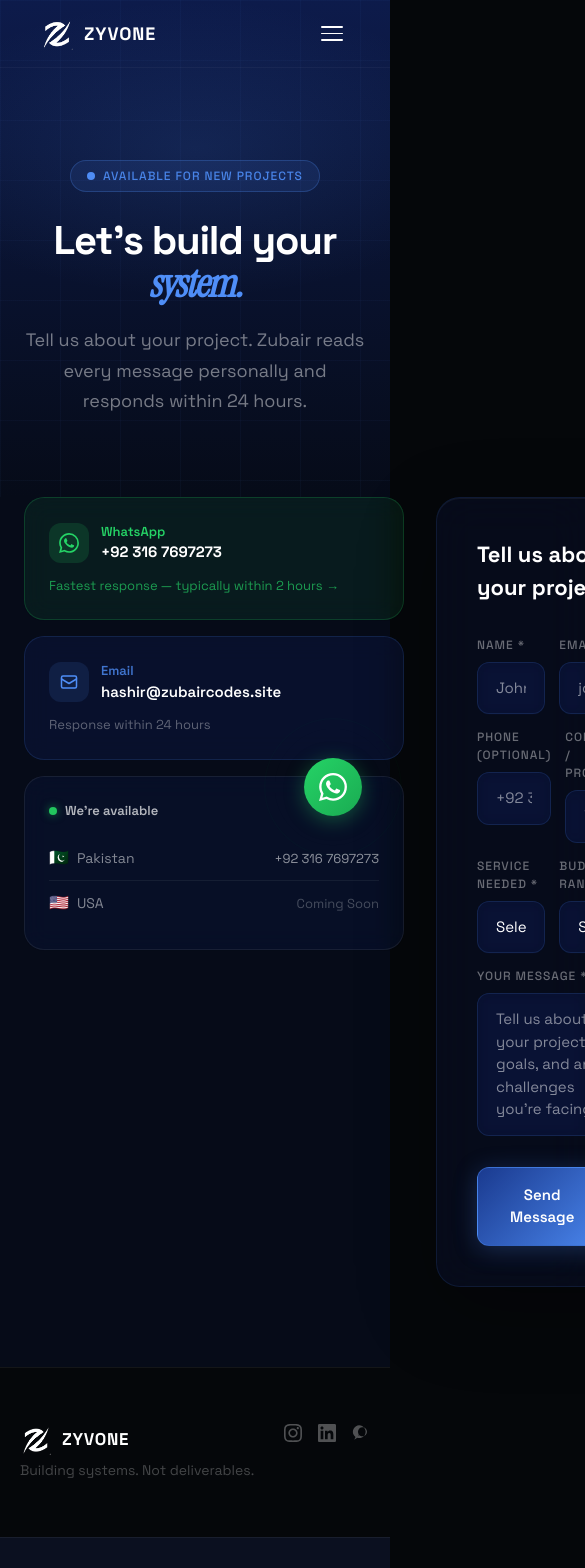
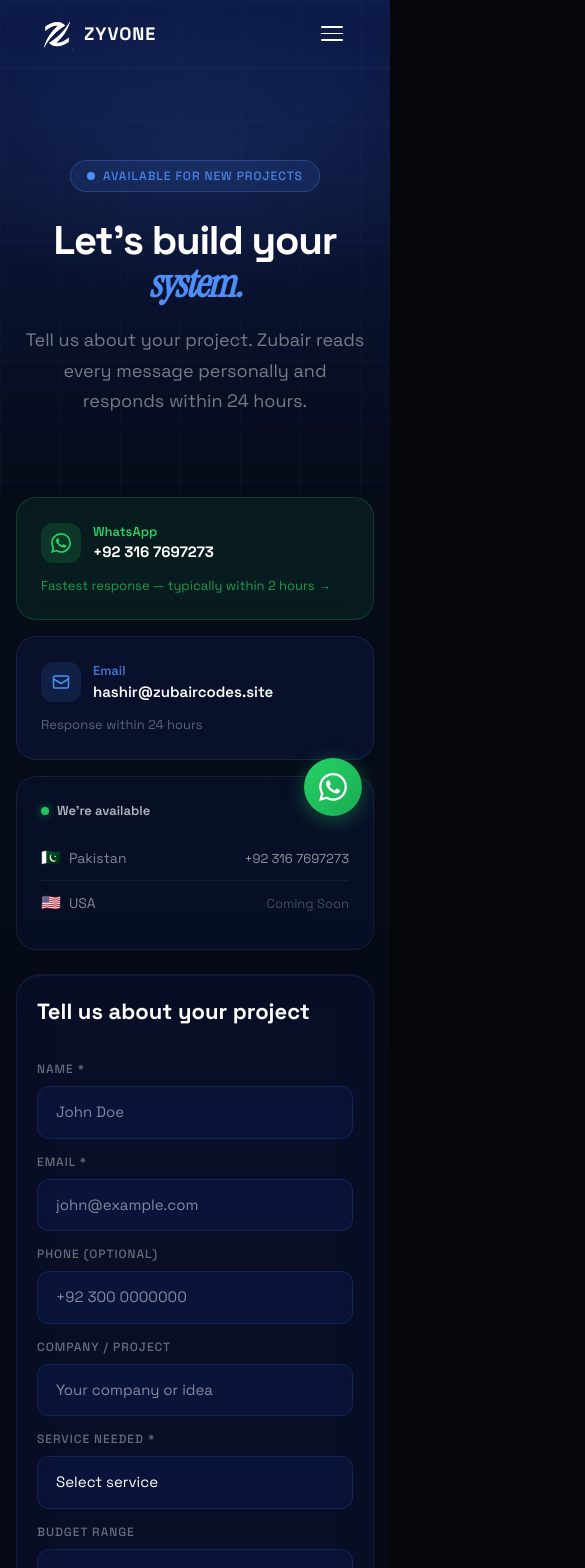
Before and after one commit to ZubairCodes78/Zyvone, a Next.js app: page /contact in a window 390 px wide. Shown: the top 1568 px of the page, 585 px wide, since content can reach past the window. Built offline with nearby package versions, Linux system fonts and the light colour scheme.

Commit message:
Fixed mobile contact form and UI updates

```diff
--- a/src/app/contact/page.tsx
+++ b/src/app/contact/page.tsx
@@ -124,8 +124,8 @@ export default function ContactPage() {
       </section>
 
       {/* ── MAIN CONTENT ─────────────────────────────────────── */}
-      <section style={{ maxWidth: '1200px', margin: '0 auto', padding: '0 24px 80px' }}>
-        <div style={{ display: 'grid', gridTemplateColumns: '380px 1fr', gap: '32px', alignItems: 'start' }}>
+      <section style={{ maxWidth: '1200px', margin: '0 auto', padding: '0 16px 80px' }}>
+        <div style={{ display: 'grid', gridTemplateColumns: '380px 1fr', gap: '32px', alignItems: 'start' }} className="contact-grid">
 
           {/* ── LEFT — Contact Info ────────────────────────────── */}
           <div style={{ display: 'flex', flexDirection: 'column', gap: '16px' }}>
@@ -242,10 +242,10 @@ export default function ContactPage() {
             background: 'rgba(13,27,75,0.25)',
             border: '1px solid rgba(79,142,247,0.12)',
             borderRadius: '24px',
-            padding: '40px',
+            padding: '32px',
             backdropFilter: 'blur(20px)',
             boxShadow: '0 24px 80px rgba(0,0,0,0.3), inset 0 1px 0 rgba(255,255,255,0.05)',
-          }}>
+          }} className="form-container">
 
             {status === 'success' ? (
               /* Success state */
@@ -276,7 +276,7 @@ export default function ContactPage() {
                 </h2>
 
                 {/* Row 1: Name + Email */}
-                <div style={{ display:'grid', gridTemplateColumns:'1fr 1fr', gap:'14px', marginBottom:'14px' }}>
+                <div style={{ display:'grid', gridTemplateColumns:'1fr 1fr', gap:'14px', marginBottom:'14px' }} className="form-row">
                   <div>
                     <label style={{ fontFamily:'var(--font-space)',fontSize:'12px',fontWeight:'500',color:'rgba(255,255,255,0.4)',letterSpacing:'0.08em',display:'block',marginBottom:'8px' }}>
                       NAME *
@@ -308,7 +308,7 @@ export default function ContactPage() {
                 </div>
 
                 {/* Row 2: Phone + Company */}
-                <div style={{ display:'grid', gridTemplateColumns:'1fr 1fr', gap:'14px', marginBottom:'14px' }}>
+                <div style={{ display:'grid', gridTemplateColumns:'1fr 1fr', gap:'14px', marginBottom:'14px' }} className="form-row">
                   <div>
                     <label style={{ fontFamily:'var(--font-space)',fontSize:'12px',fontWeight:'500',color:'rgba(255,255,255,0.4)',letterSpacing:'0.08em',display:'block',marginBottom:'8px' }}>
                       PHONE (OPTIONAL)
@@ -338,7 +338,7 @@ export default function ContactPage() {
                 </div>
 
                 {/* Row 3: Service + Budget */}
-                <div style={{ display:'grid', gridTemplateColumns:'1fr 1fr', gap:'14px', marginBottom:'14px' }}>
+                <div style={{ display:'grid', gridTemplateColumns:'1fr 1fr', gap:'14px', marginBottom:'14px' }} className="form-row">
                   <div>
                     <label style={{ fontFamily:'var(--font-space)',fontSize:'12px',fontWeight:'500',color:'rgba(255,255,255,0.4)',letterSpacing:'0.08em',display:'block',marginBottom:'8px' }}>
                       SERVICE NEEDED *
@@ -451,7 +451,21 @@ export default function ContactPage() {
         {/* Mobile responsive override */}
         <style>{`
           @media (max-width: 768px) {
-            .contact-grid { grid-template-columns: 1fr !important; }
+            .contact-grid {
+              grid-template-columns: 1fr !important;
+              gap: 24px !important;
+            }
+            .form-container {
+              padding: 24px !important;
+            }
+            .form-row {
+              grid-template-columns: 1fr !important;
+            }
+          }
+          @media (max-width: 480px) {
+            .form-container {
+              padding: 20px !important;
+            }
           }
           @keyframes spin { from{transform:rotate(0deg)} to{transform:rotate(360deg)} }
           @keyframes pulse { 0%,100%{opacity:1} 50%{opacity:0.4} }
--- a/src/components/Navbar.tsx
+++ b/src/components/Navbar.tsx
@@ -274,20 +274,6 @@ export default function Navbar() {
           pointerEvents:           mobileOpen ? 'all' : 'none',
         }}
       >
-        <div
-          className="absolute top-6 left-6 flex items-center gap-2.5"
-          style={{ opacity: mobileOpen ? 1 : 0, transition: 'opacity 0.3s ease 0.1s' }}
-        >
-          <Image
-            src="/favicon.png"
-            alt="ZYVONE"
-            width={28}
-            height={28}
-            priority
-          />
-          <span className="font-sans font-bold text-[18px] tracking-[0.05em] text-white">ZYVONE</span>
-        </div>
-
         <nav className="flex flex-col items-center gap-2" aria-label="Mobile navigation">
           {[...NAV_LINKS, { label: 'Contact', href: '/contact' }].map((link, i) => (
             <Link
```
